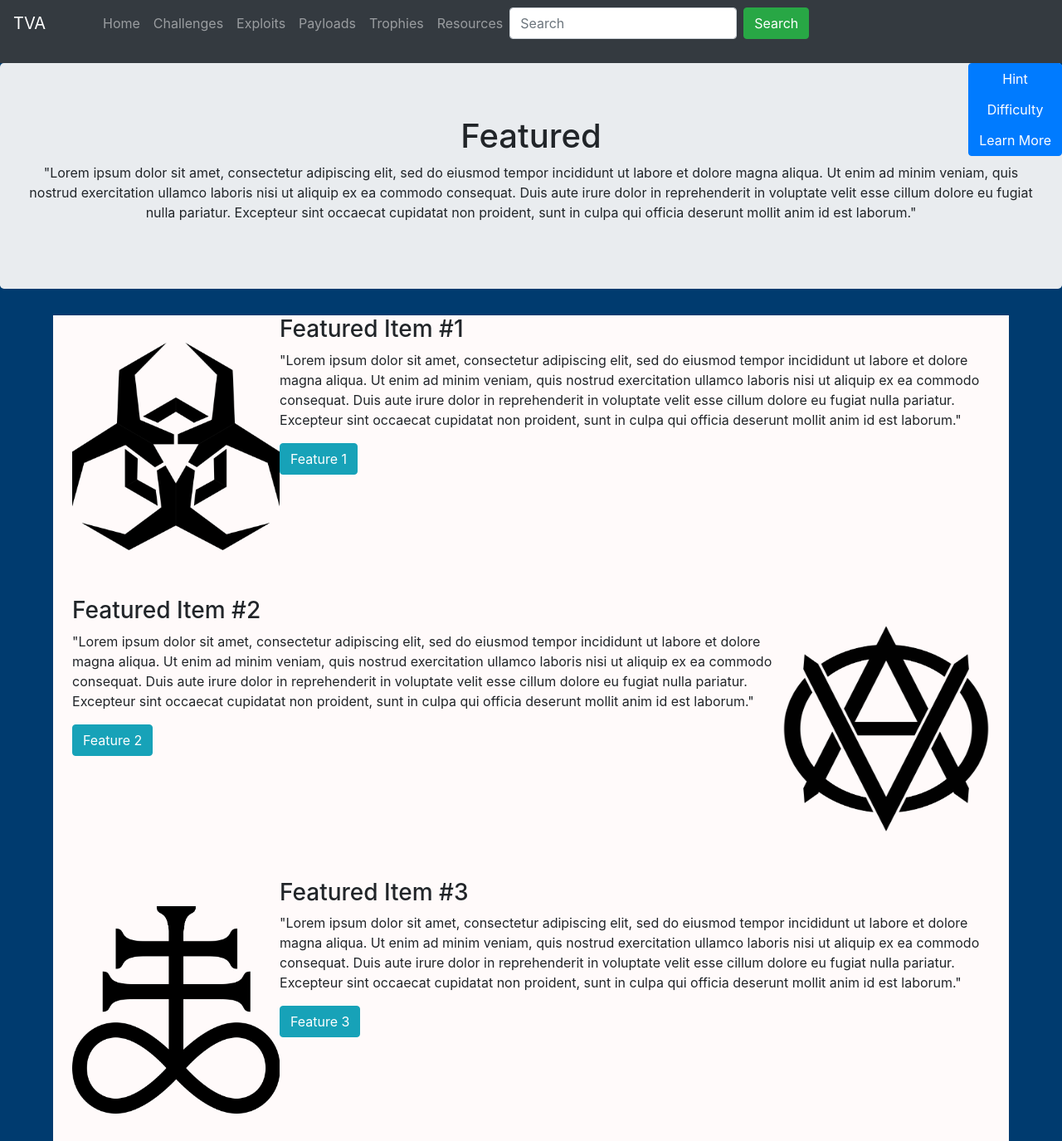
After one commit to StoutInfoSec/terribly-vulnerable-webapp, a PHP site: page /index.php in a window 1280 px wide. The commit adds this page. Shown: the whole page at 83% size. Run offline with PHP 8.4, Linux system fonts and the light colour scheme; some libraries are stand-ins or nearby versions.

Commit message:
moved footer and header to their own files

```diff
--- /dev/null
+++ b/header.php
@@ -0,0 +1,42 @@
+<!--**** ~ ~ ~ Navigation Bar ~ ~ ~ *****-->
+    <nav class="navbar navbar-expand-sm bg-dark navbar-dark">
+        <ul class="navbar-nav">
+            <li class="nav-item">
+                <!-- TVA logo here -->
+                <a id="logo" class="navbar-brand" href="index.html">TVA</a>
+            </li>
+            <li class="nav-item">
+                <button class="navbar-toggler" type="button" data-toggle="collapse" data-target="#collapsibleNavbar">
+                    <span class="navbar-toggler-icon"></span>
+                </button>
+                <div class="collapse navbar-collapse toolbar" id="collapsibleNavbar">
+                    <ul class="navbar-nav">
+                        <li class="nav-item">
+                            <a class="nav-link" href="index.html">Home</a>
+                        </li>
+                        <li class="nav-item">
+                            <a class="nav-link" href="challenges.html">Challenges</a>
+                        </li>
+                        <li class="nav-item">
+                            <a class="nav-link" href="exploits.html">Exploits</a>
+                        </li>
+                        <li class="nav-item">
+                            <a class="nav-link" href="payloads.html">Payloads</a>
+                        </li>
+                        <li class="nav-item">
+                            <a class="nav-link" href="trophies.html">Trophies</a>
+                        </li>
+                        <li class="nav-item">
+                            <a class="nav-link" href="resources.html">Resources</a>
+                        </li>
+                    </ul>
+                    <div id="search-bar">
+                        <form class="form-inline" action="/action_page.php">
+                            <input class="form-control mr-sm-2" type="text" placeholder="Search">
+                            <button class="btn btn-success" type="submit">Search</button>
+                        </form>
+                    </div>
+                </div>
+            </li>
+        </ul>
+    </nav>
--- a/index.html
+++ b/index.php
@@ -11,48 +11,7 @@
     <title>Terribly Vulnerable Webapp</title>
 </head>
 <body>
-    <!--**** ~ ~ ~ Navigation Bar ~ ~ ~ *****-->
-    <nav class="navbar navbar-expand-sm bg-dark navbar-dark">
-        <ul class="navbar-nav">
-            <li class="nav-item">
-                <!-- TVA logo here -->
-                <a id="logo" class="navbar-brand" href="index.html">TVA</a>
-            </li>
-            <li class="nav-item">
-                <button class="navbar-toggler" type="button" data-toggle="collapse" data-target="#collapsibleNavbar">
-                    <span class="navbar-toggler-icon"></span>
-                </button>
-                <div class="collapse navbar-collapse toolbar" id="collapsibleNavbar">
-                    <ul class="navbar-nav">
-                        <li class="nav-item">
-                            <a class="nav-link" href="index.html">Home</a>
-                        </li>
-                        <li class="nav-item">
-                            <a class="nav-link" href="challenges.html">Challenges</a>
-                        </li>
-                        <li class="nav-item">
-                            <a class="nav-link" href="exploits.html">Exploits</a>
-                        </li>
-                        <li class="nav-item">
-                            <a class="nav-link" href="payloads.html">Payloads</a>
-                        </li>
-                        <li class="nav-item">
-                            <a class="nav-link" href="trophies.html">Trophies</a>
-                        </li>
-                        <li class="nav-item">
-                            <a class="nav-link" href="resources.html">Resources</a>
-                        </li>
-                    </ul>
-                    <div id="search-bar">
-                        <form class="form-inline" action="/action_page.php">
-                            <input class="form-control mr-sm-2" type="text" placeholder="Search">
-                            <button class="btn btn-success" type="submit">Search</button>
-                        </form>
-                    </div>
-                </div>
-            </li>
-        </ul>
-    </nav>
+    <?php include 'header.php' ?>
     <!-- ****** ~ ~ ~ Floating Side Bar ~ ~ ~ ****** -->
     <div id="floatingUI" class="btn-group-vertical">
         <button type="button" class="btn btn-primary">Hint</button>
@@ -146,24 +105,5 @@
             </div>
         </div>
     </div>
-    <!-- ****** ~ ~ ~ Footer ~ ~ ~ ****** -->
-    <footer class="col">
-        <nav class="navbar navbar-expand-sm bg-dark">
-            <ul class="navbar-nav">
-                <li class="nav-item">
-                    <a href="TODO.html" class="nav-link">Help</a>
-                </li>
-                <li class="nav-item">
-                    <a href="TODO.html" class="nav-link">About</a>
-                </li>
-                <li class="nav-item">
-                    <a href="TODO.html" class="nav-link">Contact Us</a>
-                </li>
-                <li class="nav-item">
-                    <a href="TODO.html" class="nav-link">Disclaimer</a>
-                </li>
-            </ul>
-        </nav>
-    </footer>
 </body>
 </html>
```
Also changed, not shown: challenges/sql/level_1.php (added, +126 -0 lines), footer.php (added, +19 -0 lines).
